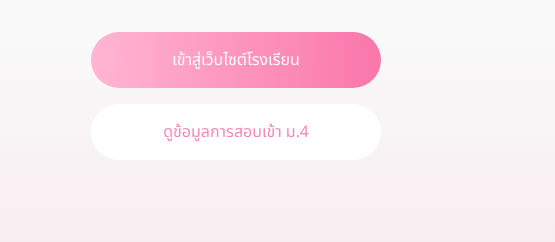
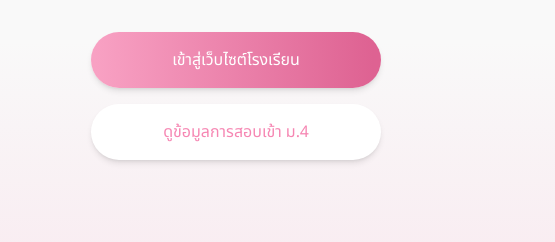
Before and after one commit to triamudomcmc/triamudom-landing-page, a website built with Parcel: page index.html in a window 1280 px wide. Shown: the part 558-800 px from the top of the page, 404-959 px from the left. Built offline with nearby package versions, Linux system fonts and the light colour scheme; files whose address does not match are found by name.

Commit message:
edit buttons

```diff
--- a/index.css
+++ b/index.css
@@ -13,7 +13,7 @@
   }
 
   .bg-main-btn {
-    background: linear-gradient(88.5deg, #ffb4d2 1.91%, #fa78ab 97.02%);
+    background: linear-gradient(88.5deg, #f8a1c3 1.91%, #de6292 97.02%);
   }
 
   .bg-footer {
--- a/index.html
+++ b/index.html
@@ -77,14 +77,14 @@
           >
             <a
               href="/website"
-              class="bg-main-btn w-full transition-opacity hover:opacity-80 text-white rounded-full py-4 px-6"
+              class="bg-main-btn w-full transition-opacity hover:opacity-80 text-white shadow-md rounded-full py-4 px-6"
               >เข้าสู่เว็บไซต์โรงเรียน</a
             >
             <a
               href="https://openhouse.triamudom.ac.th/admission"
               target="_blank"
               rel="noreferrer"
-              class="text-[#F687B3] w-full bg-white transition-colors hover:text-[#fa78ab] rounded-full py-4 px-6"
+              class="text-[#F687B3] w-full bg-white transition-colors hover:text-[#fa78ab] shadow-md rounded-full py-4 px-6"
               >ดูข้อมูลการสอบเข้า ม.4</a
             >
           </nav>
```
